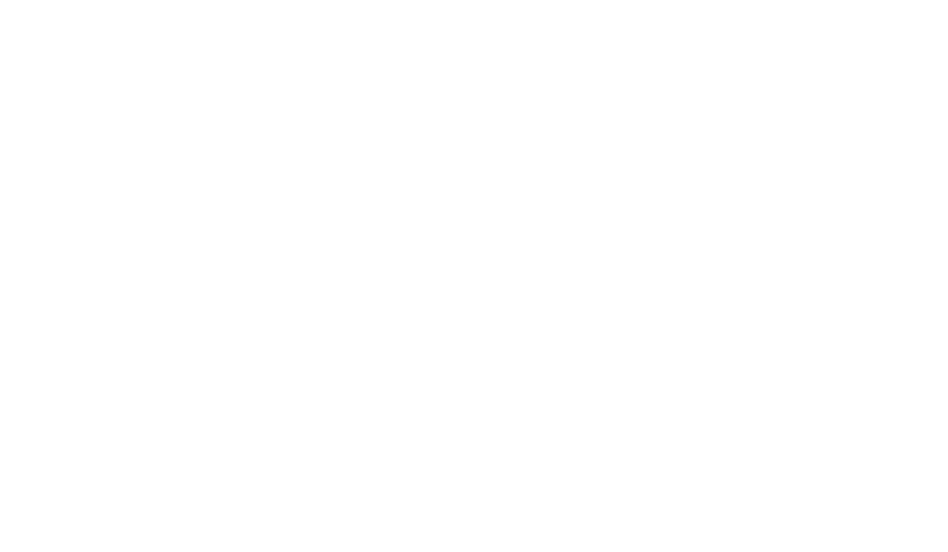
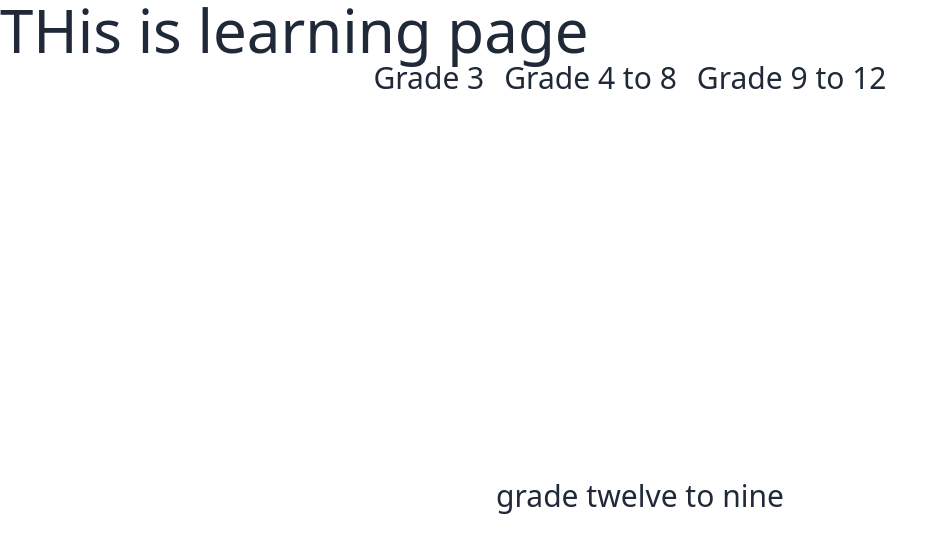
Before and after one commit to BloomingGang/knowledge-zone-client, a React (Create React App) app: page /home/gradeTwelve in a window 1280 px wide. Shown: the top 552 px of the page, without its empty margins (0-948 px from the left). Built offline with nearby package versions, Linux system fonts and the light colour scheme.

Commit message:
lerarning program segment procedure

```diff
--- a/src/App.js
+++ b/src/App.js
@@ -1,9 +1,20 @@
+import { Route, Routes } from "react-router-dom";
 import Navbar from "./Pages/Home/Navbar";
+import GradeFourToEight from "./Pages/Routes/LearningProgram/GradeFourToEight";
+import GradeNineToTwelve from "./Pages/Routes/LearningProgram/GradeNineToTwelve";
+import GradeThree from "./Pages/Routes/LearningProgram/GradeThree";
+import LearningProgram from "./Pages/Routes/LearningProgram/LearningProgram";
 
 function App() {
   return (
     <div>
-
+           <Routes>
+           <Route path="/home" element={<LearningProgram/>} >
+          <Route path="gradeThree" element={<GradeThree/>}/>
+          <Route path="gradeEight" element={<GradeFourToEight/>}/>
+          <Route path="gradeTwelve" element={<GradeNineToTwelve/>}/>
+        </Route>
+           </Routes>
     </div>
   );
 }
--- /dev/null
+++ b/src/Pages/Routes/LearningProgram/GradeFourToEight.js
@@ -0,0 +1,13 @@
+import React from 'react';
+import { Outlet } from 'react-router-dom';
+
+const GradeFourToEight = () => {
+    return (
+        <div className='min-h-screen flex justify-center items-center'>
+            grade four to eight
+            <Outlet></Outlet>
+        </div>
+    );
+};
+
+export default GradeFourToEight;
--- /dev/null
+++ b/src/Pages/Routes/LearningProgram/GradeNineToTwelve.js
@@ -0,0 +1,13 @@
+import React from 'react';
+import { Outlet } from 'react-router-dom';
+
+const GradeNineToTwelve = () => {
+    return (
+        <div className='min-h-screen flex justify-center items-center'>
+            grade twelve to nine
+            <Outlet></Outlet>
+        </div>
+    );
+};
+
+export default GradeNineToTwelve;
--- /dev/null
+++ b/src/Pages/Routes/LearningProgram/GradeThree.js
@@ -0,0 +1,13 @@
+import React from 'react';
+import { Outlet } from 'react-router-dom';
+
+const GradeThree = () => {
+    return (
+        <div className='min-h-screen flex justify-center items-center'>
+             grade three
+             <Outlet></Outlet>
+        </div>
+    );
+};
+
+export default GradeThree;
--- /dev/null
+++ b/src/Pages/Routes/LearningProgram/LearningProgram.js
@@ -0,0 +1,18 @@
+import React from 'react';
+import { Link, Outlet } from 'react-router-dom';
+
+const LearningProgram = () => {
+    return (
+        <section className=' text-3xl'>
+            <h1 className='text-6xl'>THis is learning page</h1>
+            <div className='text-center'>
+            <Link  className='mr-5' to={'/home/gradeThree'}>Grade 3</Link>
+            <Link className='mr-5' to={'/home/gradeEight'}>Grade 4 to 8</Link>
+            <Link className='mr-5' to={'/home/gradeTwelve'}>Grade 9 to 12</Link>
+            </div>
+            <Outlet></Outlet>
+        </section>
+    );
+};
+
+export default LearningProgram;
```
